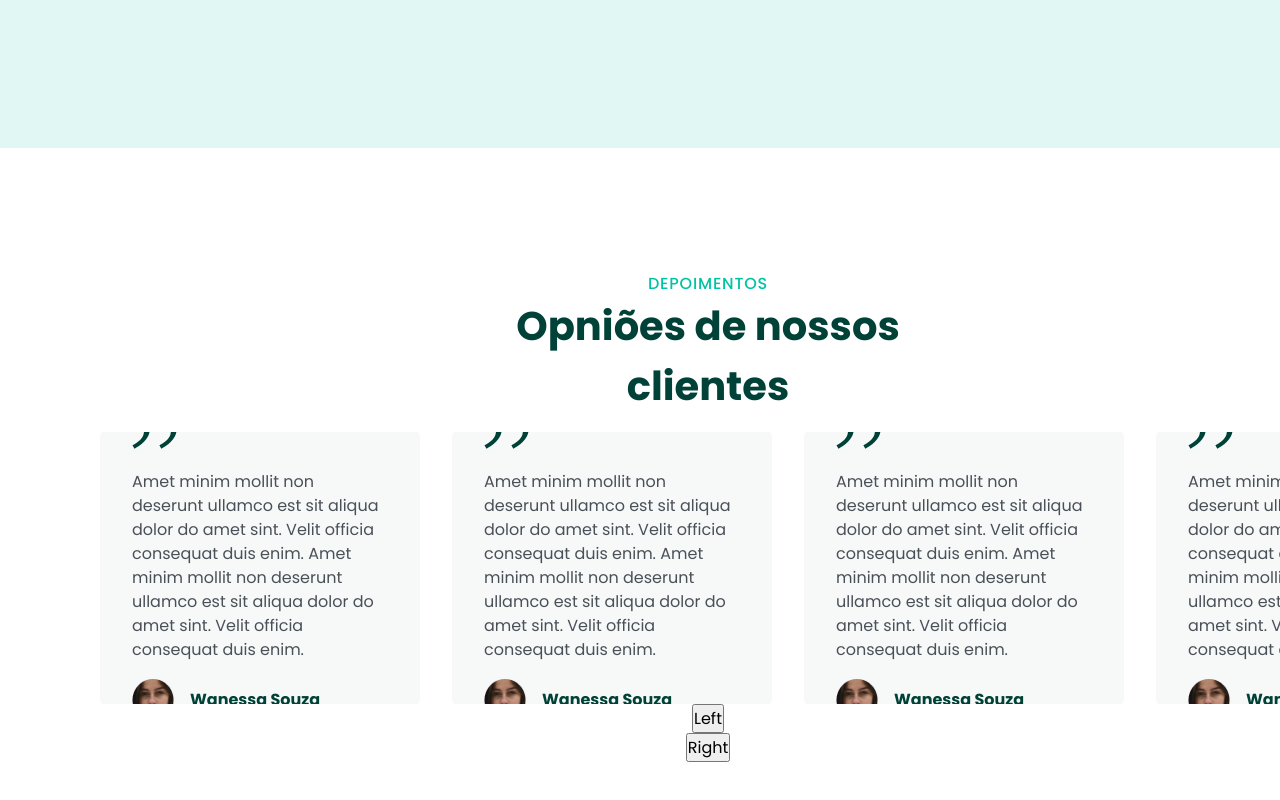
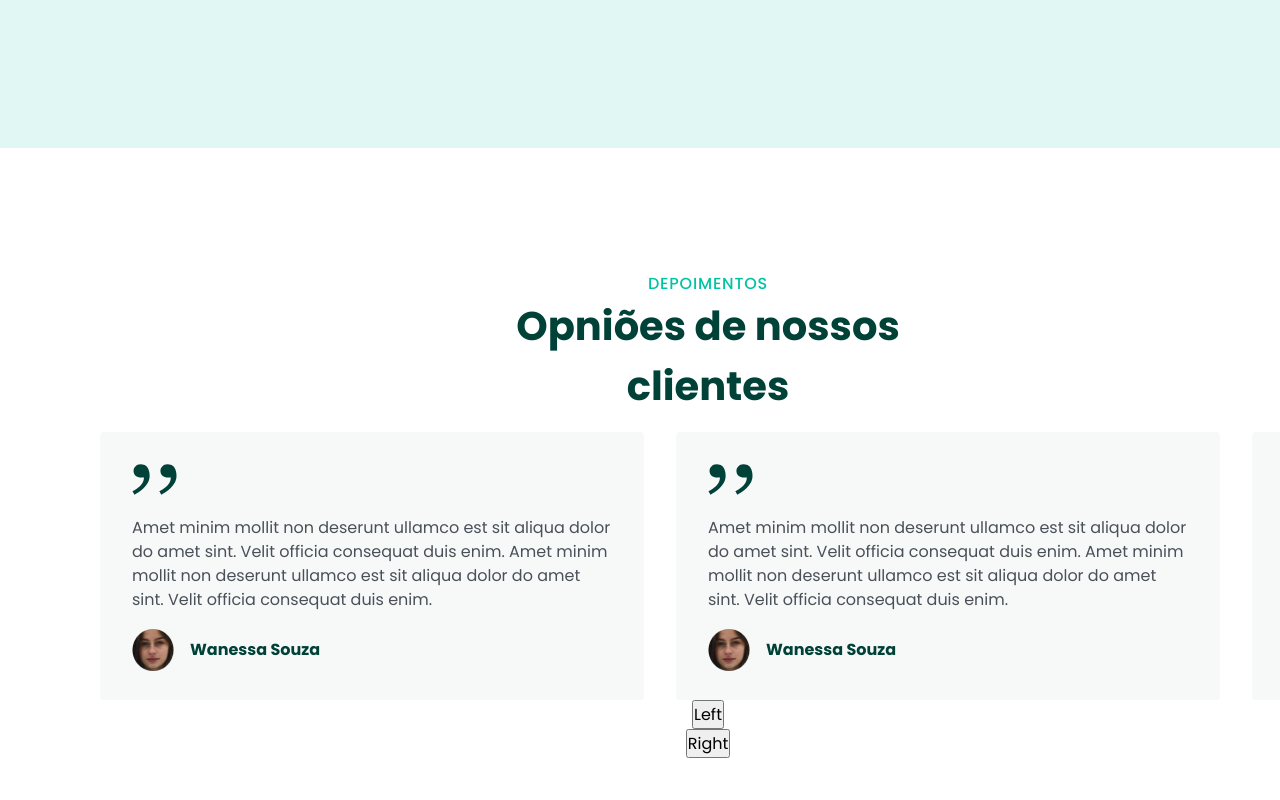
Before and after one commit to Achette/Na_Consulta_NEXT, a Next.js app: page / in a window 1280 px wide. Shown: the part 1953-2753 px from the top of the page. Built offline with nearby package versions, Linux system fonts and the light colour scheme.

Commit message:
refact/task-0015: ajusta estilo de DepositionCard

```diff
--- a/src/components/DepositionCard/styles.ts
+++ b/src/components/DepositionCard/styles.ts
@@ -2,8 +2,8 @@ import styled from 'styled-components'
 
 export const CardContainer = styled.div`
   display: flex;
-  width: 34rem;
-  height: 17rem;
+  min-width: 34rem;
+  height: auto;
   padding: 2rem;
   flex-direction: column;
   justify-content: center;
@@ -34,7 +34,6 @@ export const AvatarContainer = styled.div`
 
 export const AvatarText = styled.p`
   color: ${(props) => props.theme['green-700']};
-  font-family: Poppins;
   font-size: 1rem;
   font-style: normal;
   font-weight: 700;
```
